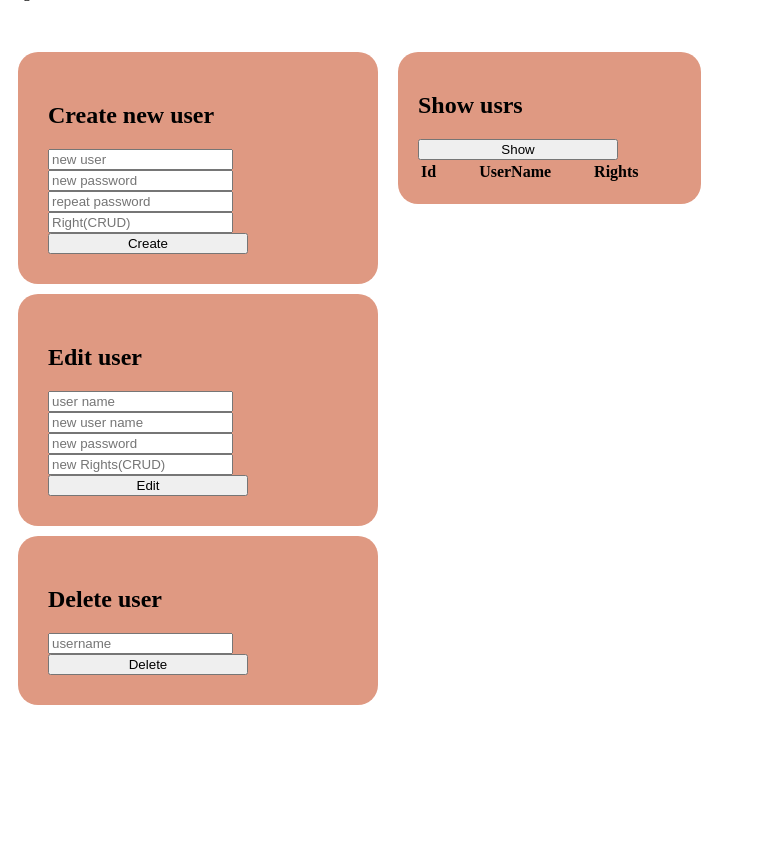
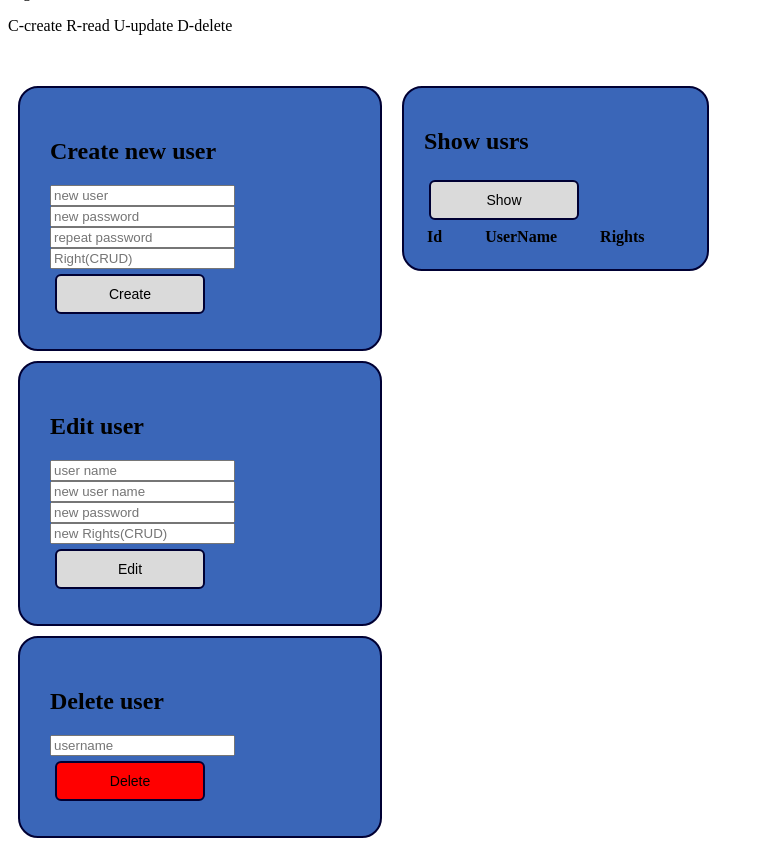
Before and after one commit to gabrielw33/WSaC, a Flask app: template app/templates/admin.html in a window 1280 px wide. Shown: the part 94-942 px from the top of the page, without its empty margins (0-764 px from the left). Before the commit the page ends 799 px from the top, so only its background shows below. Run offline with Flask 2, Linux system fonts and the light colour scheme; the template is opened without the code that fills it, so the values that code supplies are empty.

Commit message:
Docker and regExp file

```diff
--- a/app/admin.py
+++ b/app/admin.py
@@ -1,8 +1,6 @@
 import base64
-import hashlib as hs
 import os
 import sqlite3
-from getpass import getpass
 import passlib.hash as ps
 from Crypto.Cipher import AES
 from flask import (Flask, flash, g, redirect, render_template, request,
@@ -10,7 +8,7 @@ from flask import (Flask, flash, g, redirect, render_template, request,
 from json_to_xml import Json_to_xml
 from url_to_json import Url_to_json
 
-Show_cliked = False
+
 f = open('SC.txt')
 Sacredcode = str(f.read())
 f.close()
@@ -126,6 +124,7 @@ def login():
             session['username'] = login
             session['rights'] = kursor['rights']
             session['logged'] = True
+            session['Show_cliked']=False
             return redirect(url_for('convert'))
         else:
             error = 'wrong password'
@@ -138,6 +137,7 @@ def logoff():
     session['logged'] = False
     session['rights'] = None
     session['user_name'] = None
+    session['Show_cliked']=False
     return redirect(url_for('login'))
 
 
@@ -174,7 +174,7 @@ def admin():
         d = '1'
         bd = ''
 
-    if Show_cliked == True:
+    if session['Show_cliked'] == True:
         if session['read'] == False:
             return redirect(url_for('read_db_on_begin'))
         use = session['db']
@@ -201,22 +201,20 @@ def create():
             flash('complete the required forms')
             return redirect(url_for('admin'))
 
-        if user_name in session['db']:
-            flash('complete the required forms')
+        if password != re_password:
+            flash('passwords are not the same')
             return redirect(url_for('admin'))
 
-        if password == re_password:
-
-            password = savedata.encrypthash(password)
-            user_name = savedata.encryptlog(user_name, Sacredcode)
-            try:
-                db = get_db()
-                db.execute('INSERT INTO users VALUES (?,?,?,?);',
-                           [None, user_name, password, rights])
-                db.commit()
-            except sqlite3.IntegrityError:
-                flash('such user already exists')
-                return redirect(url_for('admin'))
+        password = savedata.encrypthash(password)
+        user_name = savedata.encryptlog(user_name, Sacredcode)
+        try:
+            db = get_db()
+            db.execute('INSERT INTO users VALUES (?,?,?,?);',
+                        [None, user_name, password, rights])
+            db.commit()
+        except sqlite3.IntegrityError:
+            flash('such user already exists')
+            return redirect(url_for('admin'))
 
         return redirect(url_for('read_db_on_begin'))
     return redirect(url_for('admin'))
@@ -254,11 +252,11 @@ def read():
         return redirect(url_for('login'))
 
     if ('r' in session['rights']) or ('R' in session['rights']):
-        global Show_cliked
-        if Show_cliked == True:
-            Show_cliked = False
+
+        if session['Show_cliked'] == True:
+            session['Show_cliked'] = False
         else:
-            Show_cliked = True
+            session['Show_cliked'] = True
 
     return redirect(url_for('admin'))
 
@@ -400,10 +398,6 @@ def json_to_xml():
             flash('No file part')
             return redirect(request.url)
 
-        # if xml.filename == '':
-        #    flash('Upload a xml file')
-        #    return redirect(request.url)
-
         if xml and not allowed_file(xml.filename):
             flash('wrong file type')
             return redirect(request.url)
@@ -419,4 +413,4 @@ def json_to_xml():
 
 
 if __name__ == '__main__':
-    app.run(debug=True)
+    app.run(debug=True, host="0.0.0.0")
--- a/app/requirements.txt
+++ b/app/requirements.txt
@@ -1 +1,6 @@
 flask == 1.1.1
+passlib
+pycrypto
+pybase64
+pysqlite3
+requests
--- a/app/static/style.css
+++ b/app/static/style.css
@@ -91,11 +91,7 @@ container {
   clear: both;
 }
 
-.error {
-  font-family: monospace;
-  font-size: 20px;
-  color: #ff6600;
-}
+
 
 p {
   font-family: verdana;
--- a/app/static/styleadmin.css
+++ b/app/static/styleadmin.css
@@ -13,8 +13,9 @@
     height: auto;
     padding: 30px;
     align-items: center;
-    background-color: rgb(223, 153, 130);
+    background-color: rgb(58, 102, 184);
     border-radius: 20px;
+    border: 2px solid #000033;
 }
 #Read{
 
@@ -23,8 +24,9 @@
     padding: 20px;
     width: auto;
     height: auto;
-    background-color:rgb(223, 153, 130);;
+    background-color:rgb(58, 102, 184);
     border-radius: 20px;
+    border: 2px solid #000033;
 }
 
 #Update{    margin-left: 20px;
@@ -35,8 +37,9 @@
     width: 300px;
     height: auto;
     padding: 30px;
-    background-color: rgb(223, 153, 130);;
+    background-color:rgb(58, 102, 184);
     border-radius: 20px;
+    border: 2px solid #000033;
 
 }
 
@@ -45,14 +48,25 @@
     width: 300px;
     padding: 30px;
     height: auto;
-    background-color: rgb(223, 153, 130);;
+    background-color: rgb(58, 102, 184);
     border-radius: 20px;
+    border: 2px solid #000033;
 
 }
 
 button{
-    width: 200px;
-
+    margin:5px;
+    width: 150px;
+    background-color: rgb(218, 218, 218);
+    border-radius: 6px;
+    font-size: 14px;
+    color: black;
+    border: 2px solid #000033;
+    padding: 10px 20px;
+    transition-duration: 0.3s;
+}
+#del{
+    background-color: red;
 }
 .error {
     font-family: monospace;
--- a/app/templates/admin.html
+++ b/app/templates/admin.html
@@ -12,11 +12,16 @@
 </head>
 
 <body>
-    <p>
-        Username: {{ session['username'] }}
-        <br>
-        Rights: {{ session['rights'] }}
-    </p>
+    <div class ="head">
+        <p>
+            Username: {{ session['username'] }}
+            <br>
+            Rights: {{ session['rights'] }}
+        </p>
+    </div>
+    <div class="head" >
+        <p> C-create R-read U-update D-delete </p>
+    </div>
 
     <div class="error">
         {% for message in get_flashed_messages() %}
@@ -33,8 +38,8 @@
 
             <form role="form" method="POST" action="{{ url_for('create') }}">
                 <input name="new_user" type="text" placeholder="new user" value='{{ cos }}'><br>
-                <input name="new_password" type="text" placeholder="new password"> <br>
-                <input name="re_password" type="text" placeholder="repeat password"> <br>
+                <input name="new_password" type="password" placeholder="new password"> <br>
+                <input name="re_password" type="password" placeholder="repeat password"> <br>
                 <input name="rights" type="text" placeholder="Right(CRUD)"> <br>
 
                 <button name="reg" type="submit" class="reg" {{bc}}>Create</button>
@@ -48,9 +53,8 @@
             <form role="form" method="POST" action="{{ url_for('update') }}">
                 <input name="eduser" type="text" placeholder="user name"><br>
                 <input name="name_user" type="text" placeholder="new user name"> <br>
-                <input name="password_user" type="text" placeholder="new password"> <br>
+                <input name="password_user" type="password" placeholder="new password"> <br>
                 <input name="rights" type="text" placeholder="new Rights(CRUD)"> <br>
-
                 <button name="Edit" type="submit" class="reg" {{ bu }}>Edit</button>
             </form>
         </div>
@@ -61,7 +65,7 @@
             <form role="form" method="POST" action="{{ url_for('delete') }}">
                 <input name="name_user" type="text" placeholder="username"><br>
 
-                <button name="del" type="submit" class="reg" {{bd}}>Delete</button>
+                <button id="del" name="del" type="submit" class="reg" {{bd}}>Delete</button>
             </form>
         </div>
 
--- /dev/null
+++ b/regexp.txt
@@ -0,0 +1 @@
+r"(([A-Z]\w+\.)+((\d-\d\.)|[A-Z]\w+\.)+((\d-\d\.)|[A-Z]\w+))"
```
Also changed, not shown: 2 other files.
